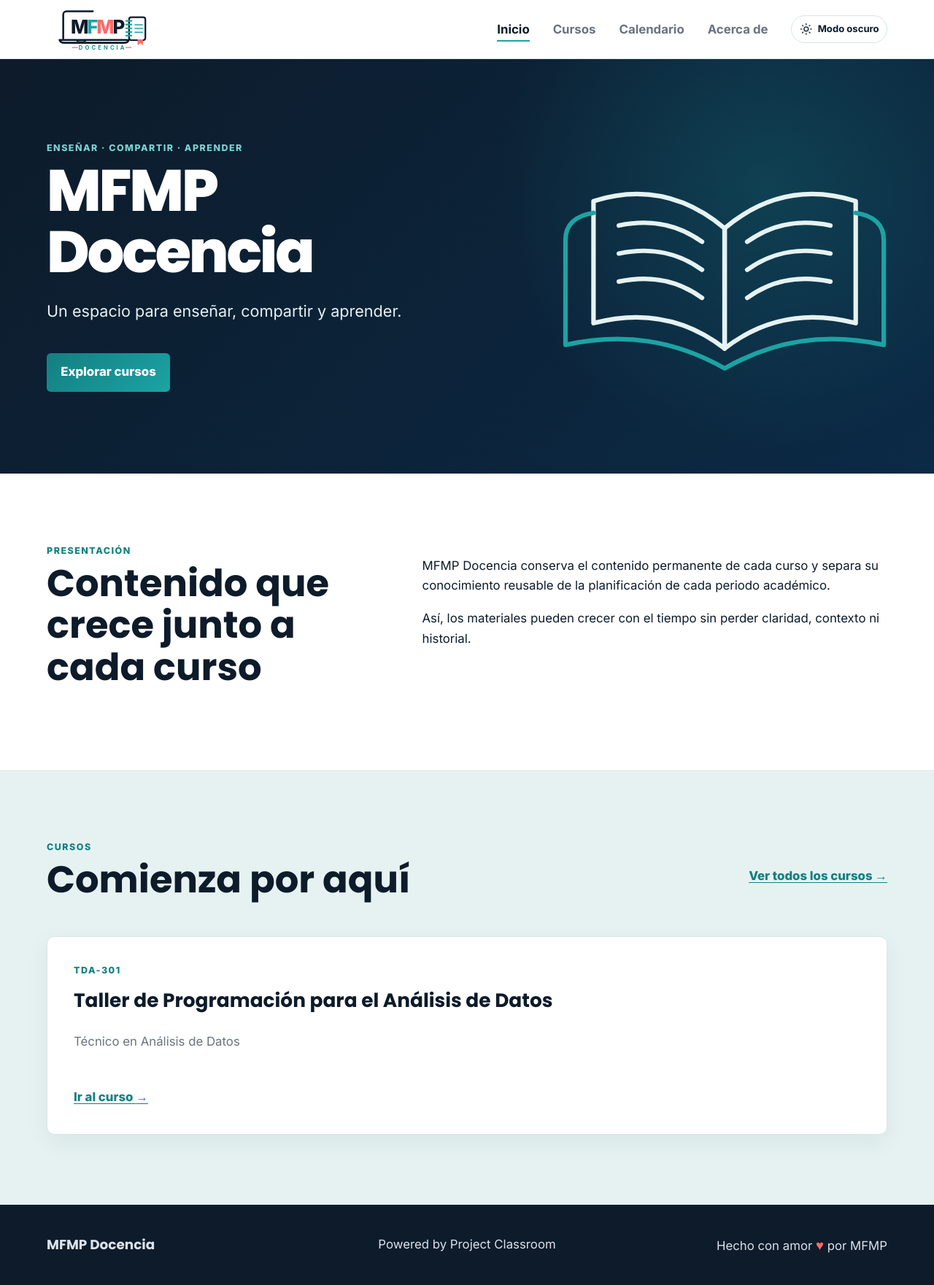
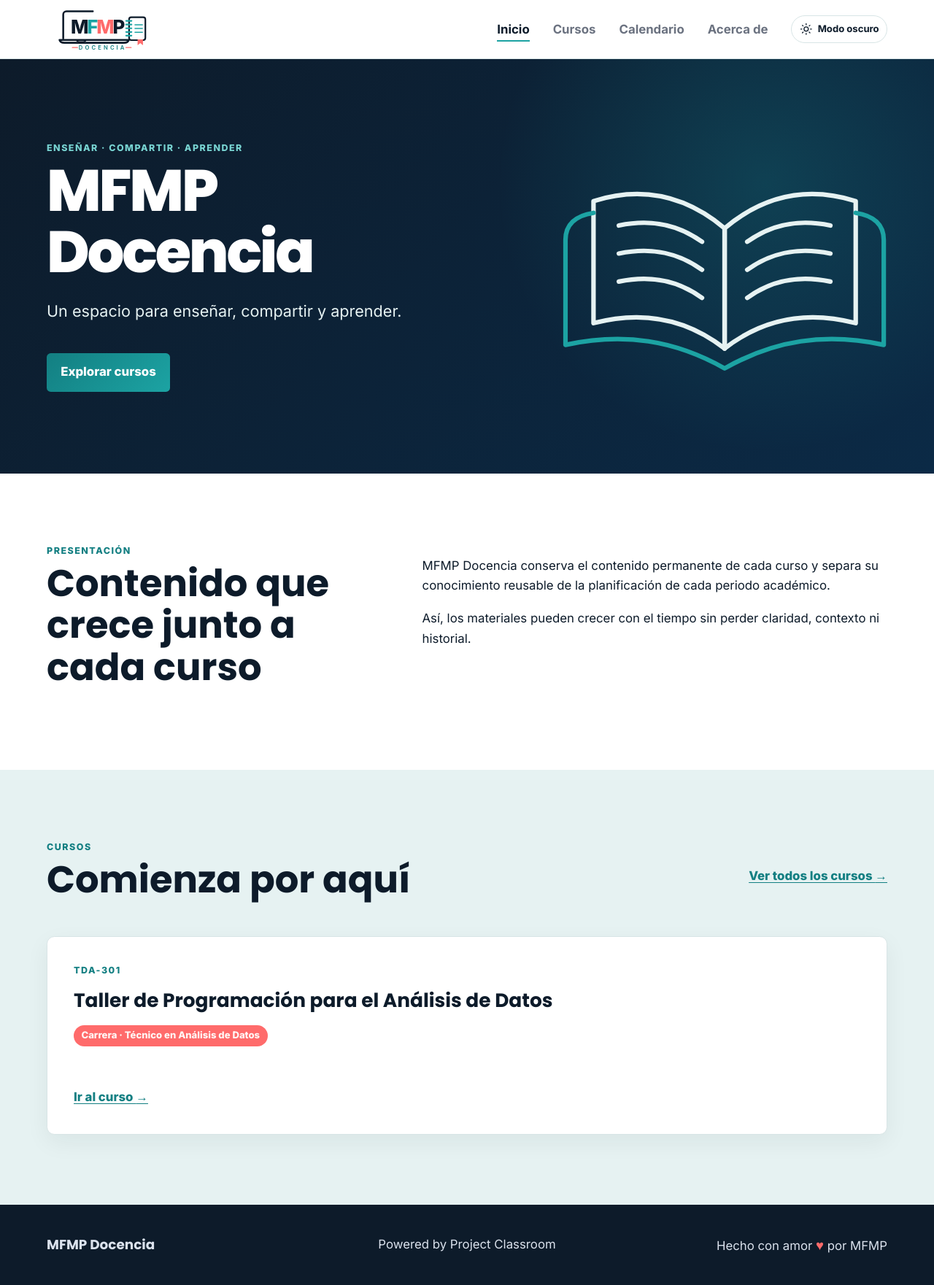
Before and after one commit to mfmp-docencia/mfmp-docencia.github.io, a Jekyll site: the page built from index.md, in a window 1280 px wide. Shown: the whole page at 73% size. Built offline with Jekyll 4.4.1, drawn with Linux system fonts in a browser that asks for light colours.

Commit message:
fix: mejorar contraste del footer y navegación del curso

```diff
--- a/_config.yml
+++ b/_config.yml
@@ -2,7 +2,7 @@ title: MFMP Docencia
 description: Un espacio para enseñar, compartir y aprender
 lang: es
 timezone: America/Santiago
-asset_version: 20260722-2
+asset_version: 20260722-3
 
 markdown: kramdown
 permalink: pretty
--- a/_includes/header.html
+++ b/_includes/header.html
@@ -1,8 +1,9 @@
 <a class="skip-link" href="#contenido">Saltar al contenido</a>
 <header class="site-header">
   <div class="container header-inner">
-    {% if page.course_id %}
-      {% assign brand_url = '/' | append: page.course_id | append: '/' %}
+    {% assign navigation_course_id = page.course_id | default: page.navigation_course_id %}
+    {% if navigation_course_id %}
+      {% assign brand_url = '/' | append: navigation_course_id | append: '/' %}
     {% else %}
       {% assign brand_url = '/' %}
     {% endif %}
@@ -11,13 +12,13 @@
       <img class="site-logo site-logo--dark" src="{{ '/assets/images/mfmp-docencia-logo-dark.svg' | relative_url }}" alt="" width="152" height="65">
     </a>
     <div class="header-actions">
-      <nav aria-label="{% if page.course_id %}Navegación del curso{% else %}Navegación principal{% endif %}">
+      <nav aria-label="{% if navigation_course_id %}Navegación del curso{% else %}Navegación principal{% endif %}">
         <ul class="site-nav">
-        {% if page.course_id %}
-          {% assign course_url = '/' | append: page.course_id | append: '/' %}
+        {% if navigation_course_id %}
+          {% assign course_url = '/' | append: navigation_course_id | append: '/' %}
           {% assign calendar_url = course_url %}
           {% for edition in site.data.editions %}
-            {% if edition.course_id == page.course_id %}
+            {% if edition.course_id == navigation_course_id %}
               {% if edition.current %}
                 {% assign calendar_url = course_url | append: edition.path | append: '/' %}
               {% endif %}
--- a/assets/css/main.css
+++ b/assets/css/main.css
@@ -292,14 +292,14 @@ h2 {
 
 .course-card p:not(.course-code) { color: var(--muted); }
 
-.course-card .career-tag,
+.course-card p.career-tag,
 .career-tag {
   display: inline-block;
   width: fit-content;
   margin: .5rem 0 1rem;
   padding: .35rem .65rem;
   border-radius: 999px;
-  color: #0d1b2a;
+  color: #fff7f5;
   background: var(--coral);
   font-size: .82rem;
   font-weight: 750;
@@ -413,7 +413,7 @@ h2 {
 .site-footer {
   padding: 2.5rem 0;
   color: #dbe2ed;
-  background: var(--ink);
+  background: #0d1b2a;
 }
 
 .site-footer p { margin: 0; }
@@ -465,7 +465,7 @@ h2 {
   .calendar-periods { grid-template-columns: 1fr; }
   .calendar-event { grid-template-columns: 1fr; gap: .35rem; }
 
-  .footer-inner {
+  .site-footer .footer-inner {
     grid-template-columns: 1fr;
     justify-items: center;
     gap: .5rem;
@@ -473,5 +473,8 @@ h2 {
   }
 
   .footer-powered { display: none; }
-  .footer-credit { text-align: center; }
+  .footer-credit {
+    margin-top: .75rem;
+    text-align: center;
+  }
 }
--- a/index.md
+++ b/index.md
@@ -50,7 +50,7 @@ description: Cursos y recursos docentes publicados en MFMP Docencia.
           <p class="course-code">{{ course.code }}</p>
           <h3><a href="{{ '/' | append: course.id | append: '/' | relative_url }}">{{ course.name }}</a></h3>
           {% for career in site.data.careers %}
-            {% if career.id == course.career_id %}<p>{{ career.name }}</p>{% endif %}
+            {% if career.id == course.career_id %}<p class="career-tag">Carrera · {{ career.name }}</p>{% endif %}
           {% endfor %}
           <a class="card-link" href="{{ '/' | append: course.id | append: '/' | relative_url }}" aria-label="Ir al curso {{ course.name }}">Ir al curso <span aria-hidden="true">→</span></a>
         </article>
```
Also changed, not shown: contact/index.md (+1 -0 lines), docs/DATA_MODEL.md (+2 -0 lines).
